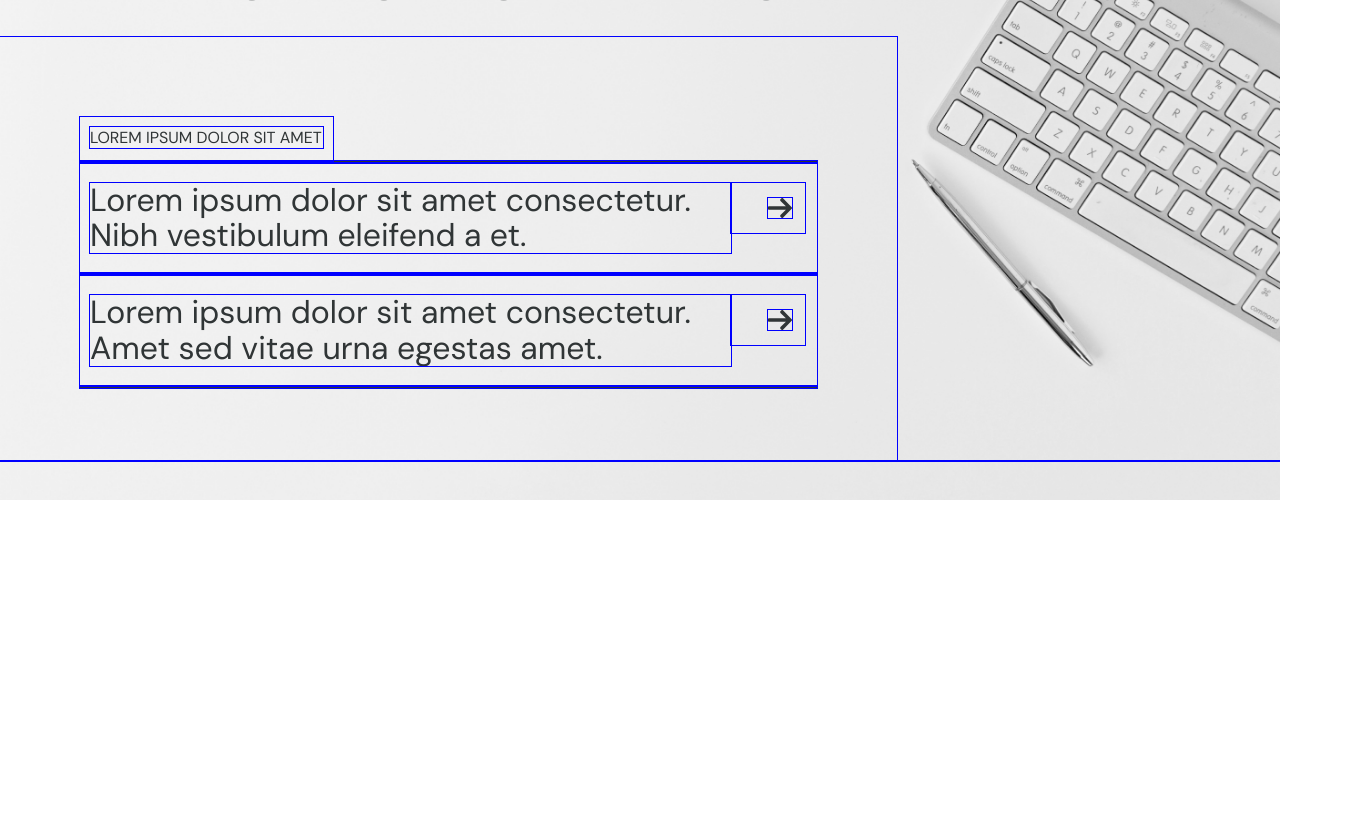
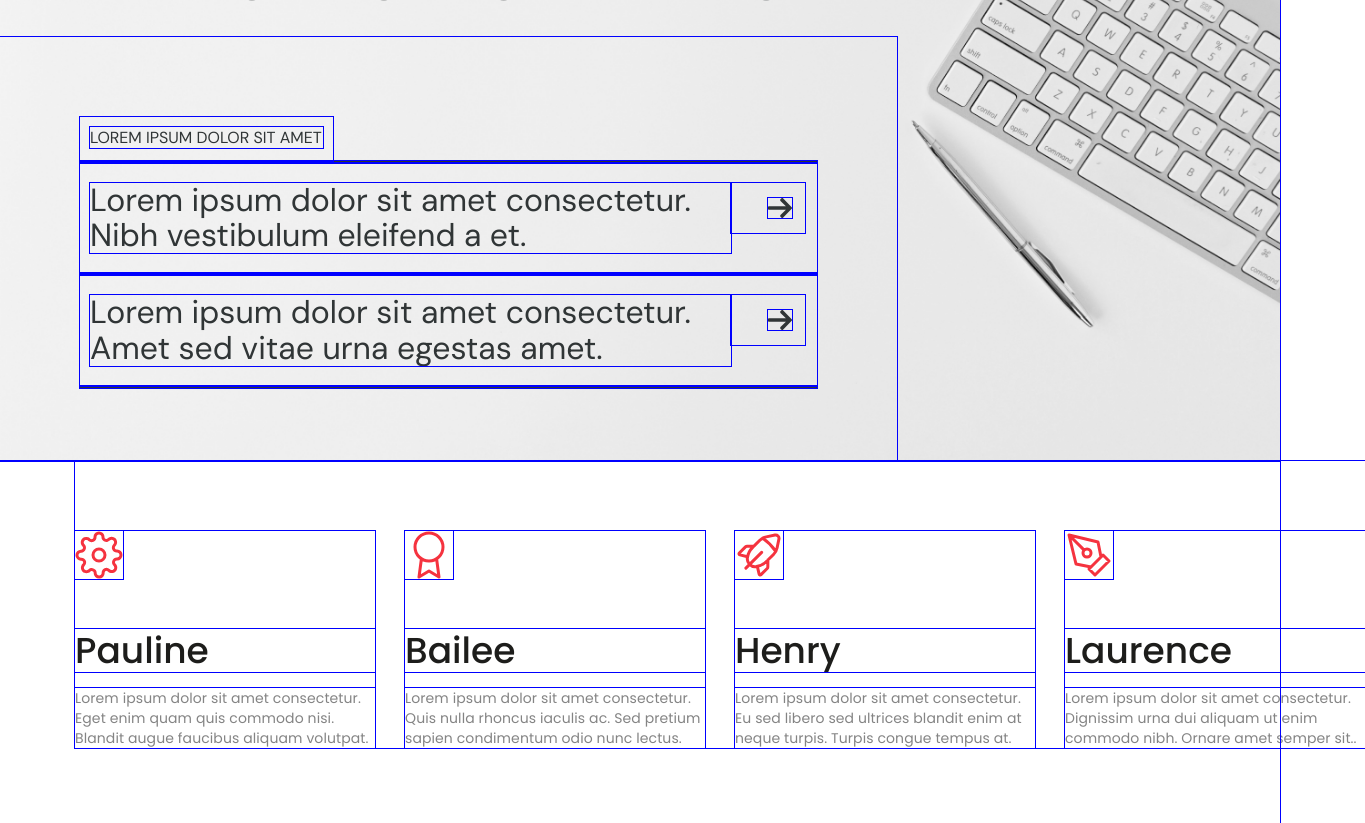
Before and after one commit to osaga-fu/prueba-tecnica-colillas-branding, a plain HTML site: page index.html in a window 1280 px wide. Shown: the part 353-1176 px from the top of the page, 1365 px wide, since content can reach past the window. Before the commit the page ends 853 px from the top, so only its background shows below. Drawn offline with Linux system fonts and the light colour scheme.

Commit message:
Advantages section completed

```diff
--- a/index.html
+++ b/index.html
@@ -8,7 +8,7 @@
     <link rel="preconnect" href="https://fonts.googleapis.com" />
     <link rel="preconnect" href="https://fonts.gstatic.com" crossorigin />
     <link
-      href="https://fonts.googleapis.com/css2?family=DM+Sans:ital,opsz,wght@0,9..40,100..1000;1,9..40,100..1000&family=Tinos:ital,wght@0,400;0,700;1,400;1,700&display=swap"
+      href="https://fonts.googleapis.com/css2?family=DM+Sans:ital,opsz,wght@0,9..40,100..1000;1,9..40,100..1000&family=Poppins:ital,wght@0,100;0,200;0,300;0,400;0,500;0,600;0,700;0,800;0,900;1,100;1,200;1,300;1,400;1,500;1,600;1,700;1,800;1,900&family=Tinos:ital,wght@0,400;0,700;1,400;1,700&display=swap"
       rel="stylesheet"
     />
   </head>
@@ -32,10 +32,11 @@
         <hr class="selector-line" />
         <article class="selector-card">
           <h3 class="selector-card-text">
-            Lorem ipsum dolor sit amet consectetur. Nibh vestibulum eleifend a et.
+            Lorem ipsum dolor sit amet consectetur. Nibh vestibulum eleifend a
+            et.
           </h3>
           <div class="selector-card-button">
-            <img  class="arrow-image" src="./assets/arrow.svg" alt="Arrow">
+            <img class="arrow-image" src="./assets/arrow.svg" alt="Arrow" />
           </div>
         </article>
         <hr class="selector-line" />
@@ -45,7 +46,7 @@
             amet.
           </h3>
           <div class="selector-card-button">
-            <img  class="arrow-image" src="./assets/arrow.svg" alt="Arrow">
+            <img class="arrow-image" src="./assets/arrow.svg" alt="Arrow" />
           </div>
         </article>
         <hr class="selector-line" />
@@ -57,7 +58,58 @@
       />
     </section>
     <section class="advantages">
-
+      <div class="advantages-container">
+        <article class="advantages-article">
+          <img
+            class="advantages-logo"
+            src="./assets/settings.svg"
+            alt="Settings"
+          />
+          <span class="advantages-text-container">
+            <h4 class="advantages-text-title">Pauline</h4>
+            <p class="advantages-text-content">
+              Lorem ipsum dolor sit amet consectetur. Eget enim quam quis
+              commodo nisi. Blandit augue faucibus aliquam volutpat.
+            </p>
+          </span>
+        </article>
+        <article class="advantages-article">
+            <img
+            class="advantages-logo"
+            src="./assets/award.svg"
+            alt="Award"
+          />
+          <span class="advantages-text-container">
+            <h4 class="advantages-text-title">Bailee</h4>
+            <p class="advantages-text-content">
+                Lorem ipsum dolor sit amet consectetur. Quis nulla rhoncus iaculis ac. Sed pretium sapien condimentum odio nunc lectus.
+            </p>
+        </article>
+        <article class="advantages-article">
+            <img
+            class="advantages-logo"
+            src="./assets/rocket.svg"
+            alt="Rocket"
+          />
+          <span class="advantages-text-container">
+            <h4 class="advantages-text-title">Henry</h4>
+            <p class="advantages-text-content">
+                Lorem ipsum dolor sit amet consectetur. Eu sed libero sed ultrices blandit enim at neque turpis. Turpis congue tempus at.
+            </p>
+        </article>
+        <article class="advantages-article">
+            <img
+            class="advantages-logo"
+            src="./assets/pen-tool.svg"
+            alt="Pen-tool"
+          />
+          <span class="advantages-text-container">
+            <h4 class="advantages-text-title">Laurence</h4>
+            <p class="advantages-text-content">
+                Lorem ipsum dolor sit amet consectetur. Dignissim urna dui aliquam ut enim commodo nibh. Ornare amet semper sit..
+            </p>
+        </article>
+      </div>
     </section>
   </body>
 </html>
--- a/styles.css
+++ b/styles.css
@@ -1,3 +1,4 @@
+/* Fonts */
 .tinos-bold {
   font-family: "Tinos", serif;
   font-weight: 700;
@@ -11,13 +12,19 @@
   font-style: normal;
 }
 
+.poppins-regular {
+  font-family: "Poppins", sans-serif;
+  font-weight: 400;
+  font-style: normal;
+}
+
+/* Formating */
 * {
   margin: 0;
   padding: 0;
   box-sizing: border-box;
   outline: blue solid 1px;
 }
-
 
 /* Top section */
 
@@ -106,9 +113,56 @@ header {
 .background-image {
   position: absolute;
   width: 100%;
-  top: 0;
+  bottom: 0;
   z-index: -1;
   filter: grayscale(100%);
 }
 
 /* Advantages */
+.advantages {
+  height: 362px;
+  padding: 0 75px 75px 75px;
+  background-color: #fff;
+}
+
+.advantages-container {
+  width: 1290px;
+  padding-top: 70px;
+  display: flex;
+  gap: 30px;
+}
+
+.advantages-article {
+  width: 300px;
+  height: 217px;
+  display: flex;
+  flex-direction: column;
+  gap: 50px;
+}
+
+.advantages-logo {
+  width: 48px;
+}
+
+.advantages-text-container {
+  height: 119px;
+  font-family: "Poppins";
+  display: flex;
+  flex-direction: column;
+  gap: 16px;
+}
+
+.advantages-text-title {
+  font-size: 36px;
+  font-weight: 500;
+  line-height: 43.2px;
+  color: #1d1d1b;
+}
+
+.advantages-text-content {
+  font-size: 14px;
+  font-weight: 400;
+  line-height: 20px;
+  letter-spacing: 0.1px;
+  color: #848484;
+}
```
